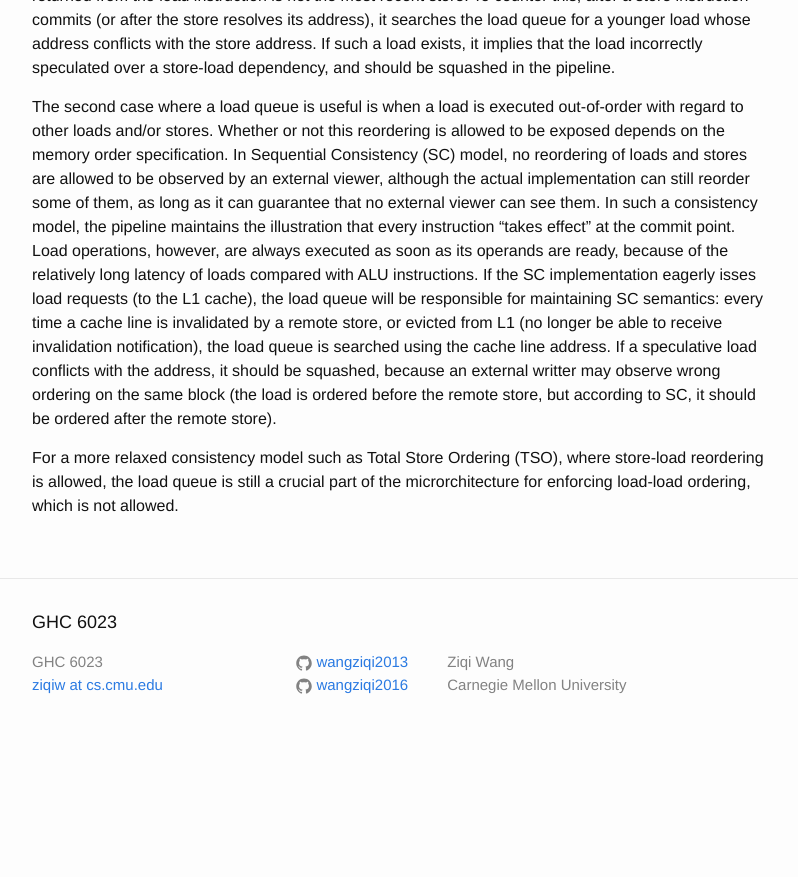
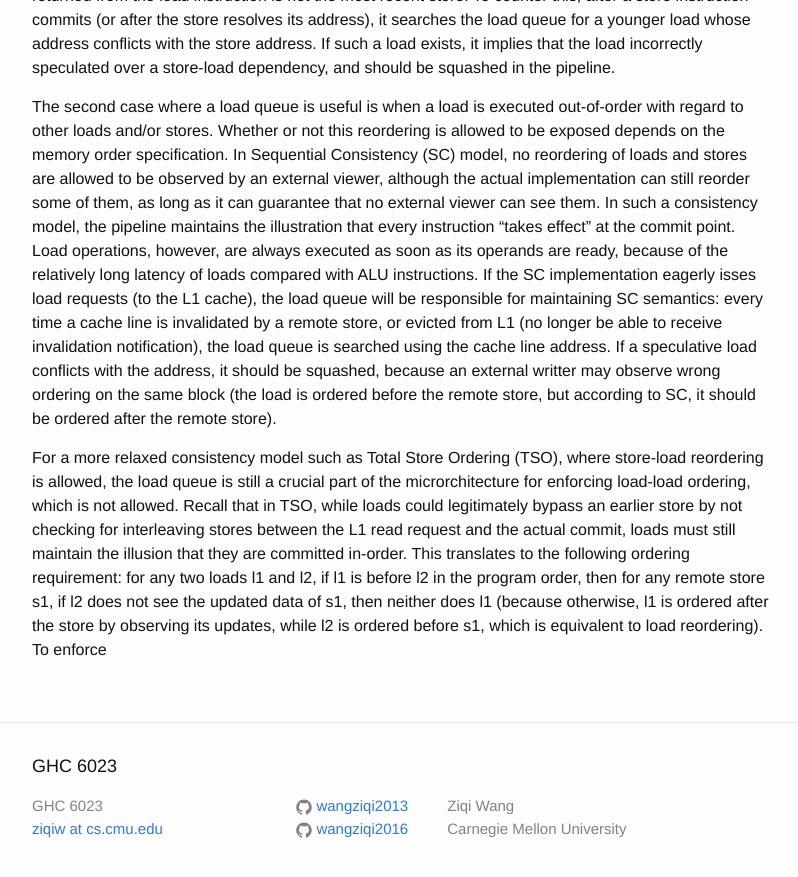
Before and after one commit to wangziqi2013/wangziqi2013.github.io, a Jekyll site: the page built from _posts/2019-08-07-the-superfluous-load-queue.markdown, in a window 1280 px wide and 900 px high, scrolled down 850 px. Shown: the top 877 px of the window, without its empty margins (238-1036 px from the left). Built offline with Jekyll 4.4.1, drawn with Linux system fonts in a browser that asks for light colours; before the commit the page ends 1606 px from its top, so only the background shows below that.

Commit message:
Adding TSO

```diff
--- a/_posts/2019-08-07-the-superfluous-load-queue.markdown
+++ b/_posts/2019-08-07-the-superfluous-load-queue.markdown
@@ -46,4 +46,10 @@ writter may observe wrong ordering on the same block (the load is ordered before
 it should be ordered after the remote store).
 
 For a more relaxed consistency model such as Total Store Ordering (TSO), where store-load reordering is allowed, the load
-queue is still a crucial part of the microrchitecture for enforcing load-load ordering, which is not allowed.
+queue is still a crucial part of the microrchitecture for enforcing load-load ordering, which is not allowed. Recall that
+in TSO, while loads could legitimately bypass an earlier store by not checking for interleaving stores between the L1
+read request and the actual commit, loads must still maintain the illusion that they are committed in-order. This
+translates to the following ordering requirement: for any two loads l1 and l2, if l1 is before l2 in the program order,
+then for any remote store s1, if l2 does not see the updated data of s1, then neither does l1 (because otherwise, l1 is
+ordered after the store by observing its updates, while l2 is ordered before s1, which is equivalent to load reordering).
+To enforce
```
